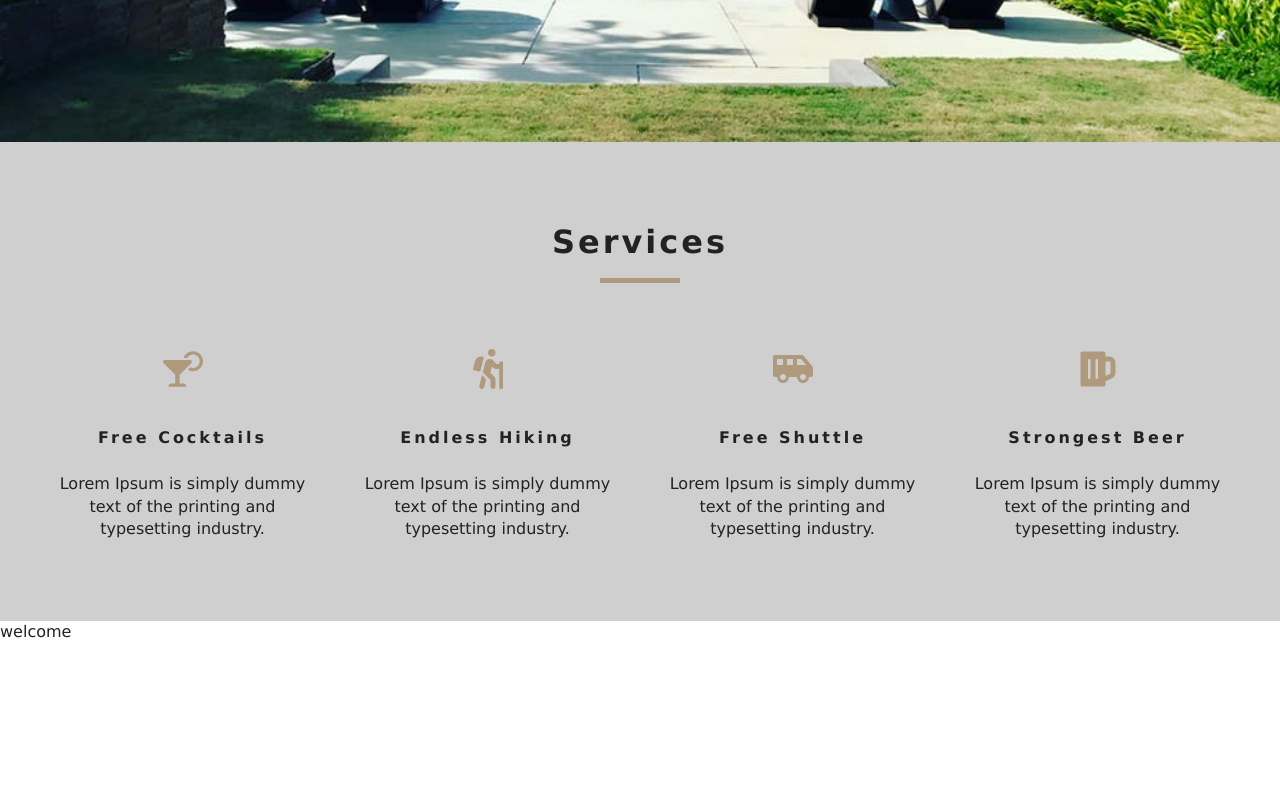
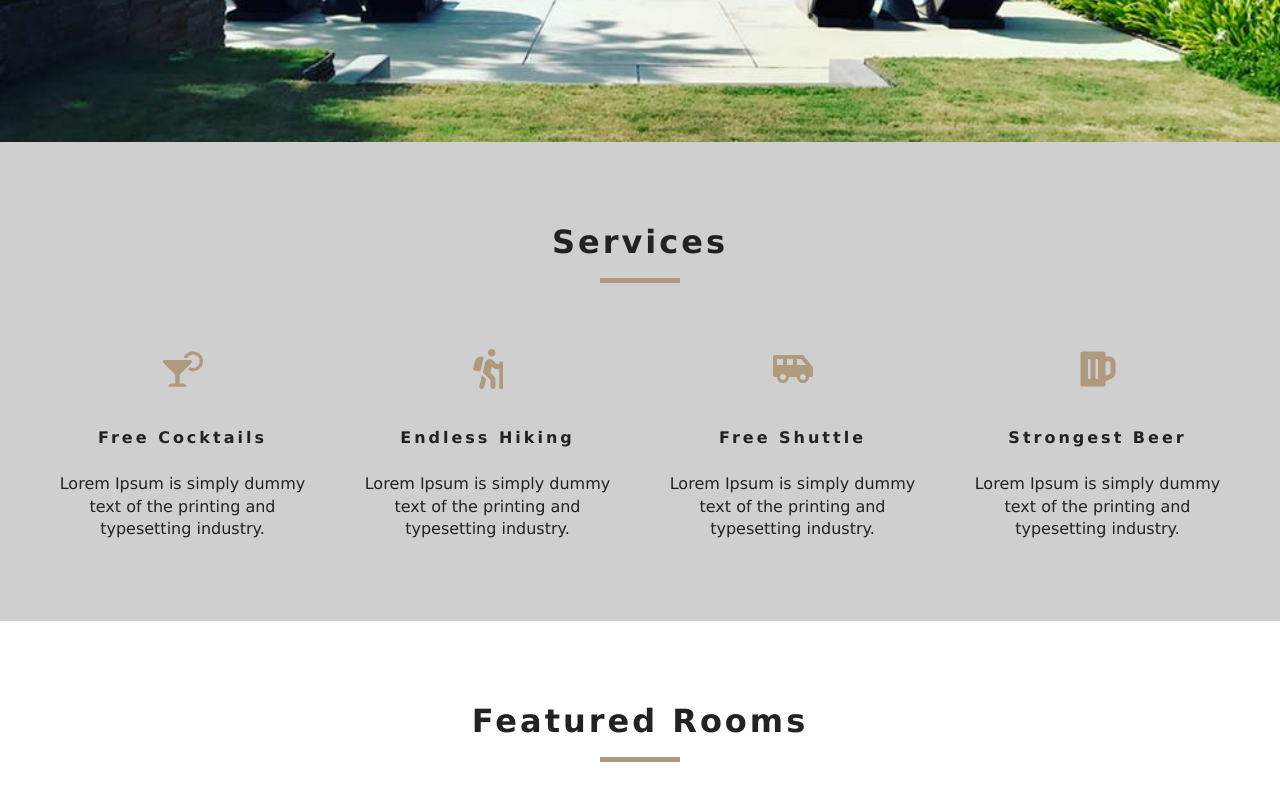
Before and after one commit to Arup-paul/react-beach-resort, a React (Create React App) app: page / in a window 1280 px wide. Shown: the part 658-1458 px from the top of the page. Before the commit the page ends 1301 px from the top, so only its background shows below. Built offline with nearby package versions, Linux system fonts and the light colour scheme.

Commit message:
feature room  showing

```diff
--- a/src/Components/FeaturedRoom.js
+++ b/src/Components/FeaturedRoom.js
@@ -1,15 +1,27 @@
 import React, {Component} from 'react';
 import {RoomContext} from "../Context";
+import Loading from "./Loading";
+import Room from "./Room";
+import Title from "./Title";
 
 class FeaturedRoom extends Component {
     static contextType = RoomContext;
 
     render() {
+       let {loading,featuredRooms : rooms} = this.context;
+
+         rooms = rooms.map(room => {
+           return (
+                    <Room key={room.id} room={room} />
+                )  });
 
         return (
-            <div>
-            welcome
-            </div>
+            <section className="featured-rooms">
+                <Title title="Featured Rooms"/>
+                   <div className="featured-rooms-center">
+                       {loading ? <Loading /> : rooms}
+                   </div>
+            </section>
         );
     }
 }
--- a/src/Context.js
+++ b/src/Context.js
@@ -16,7 +16,7 @@
 
     componentDidMount() {
         let rooms = this.formatData(items);
-        let featuredRooms =  rooms.filter(room => room.feature === true);
+        let featuredRooms =  rooms.filter(room => room.featured === true);
         this.setState({
             rooms,
             featuredRooms,
```
